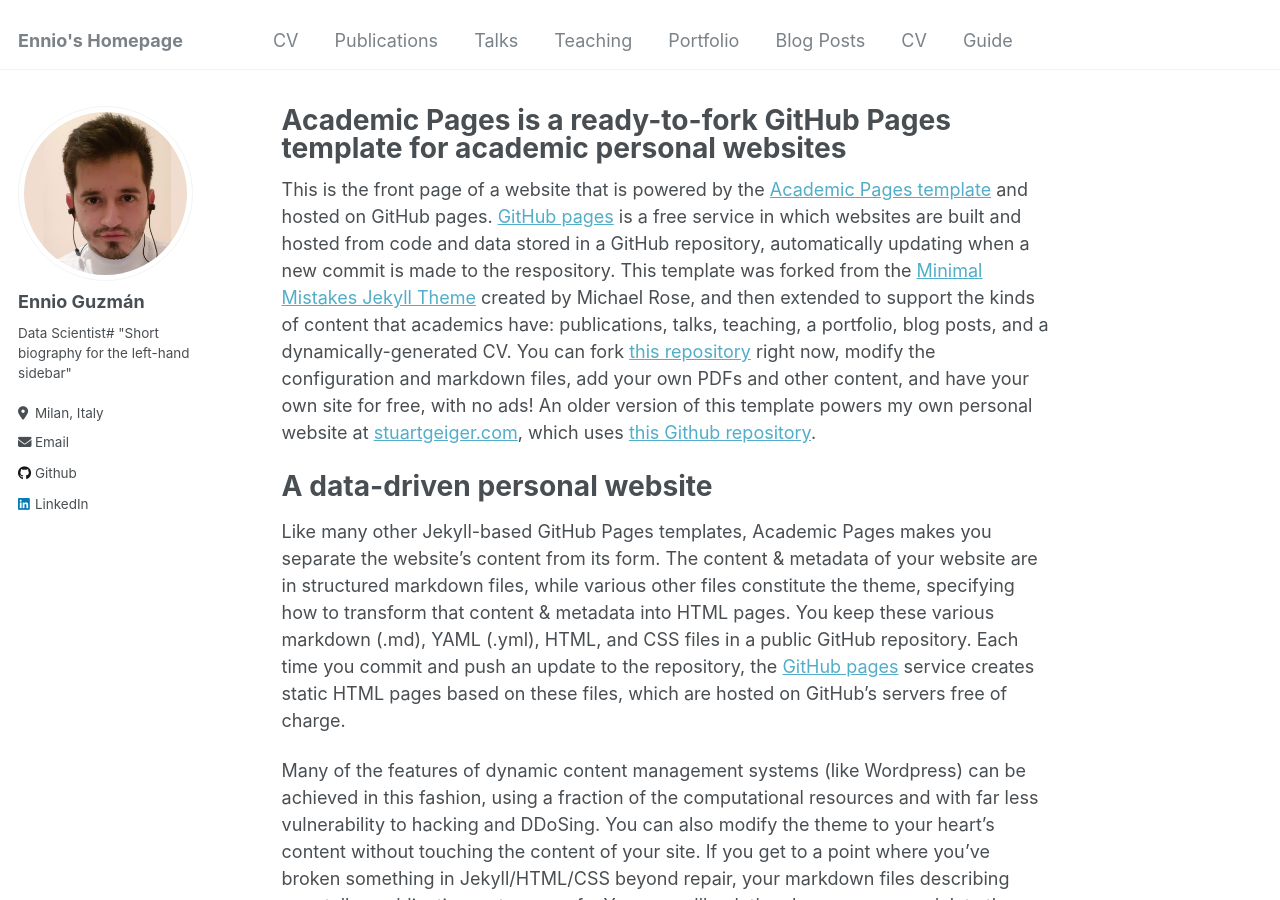
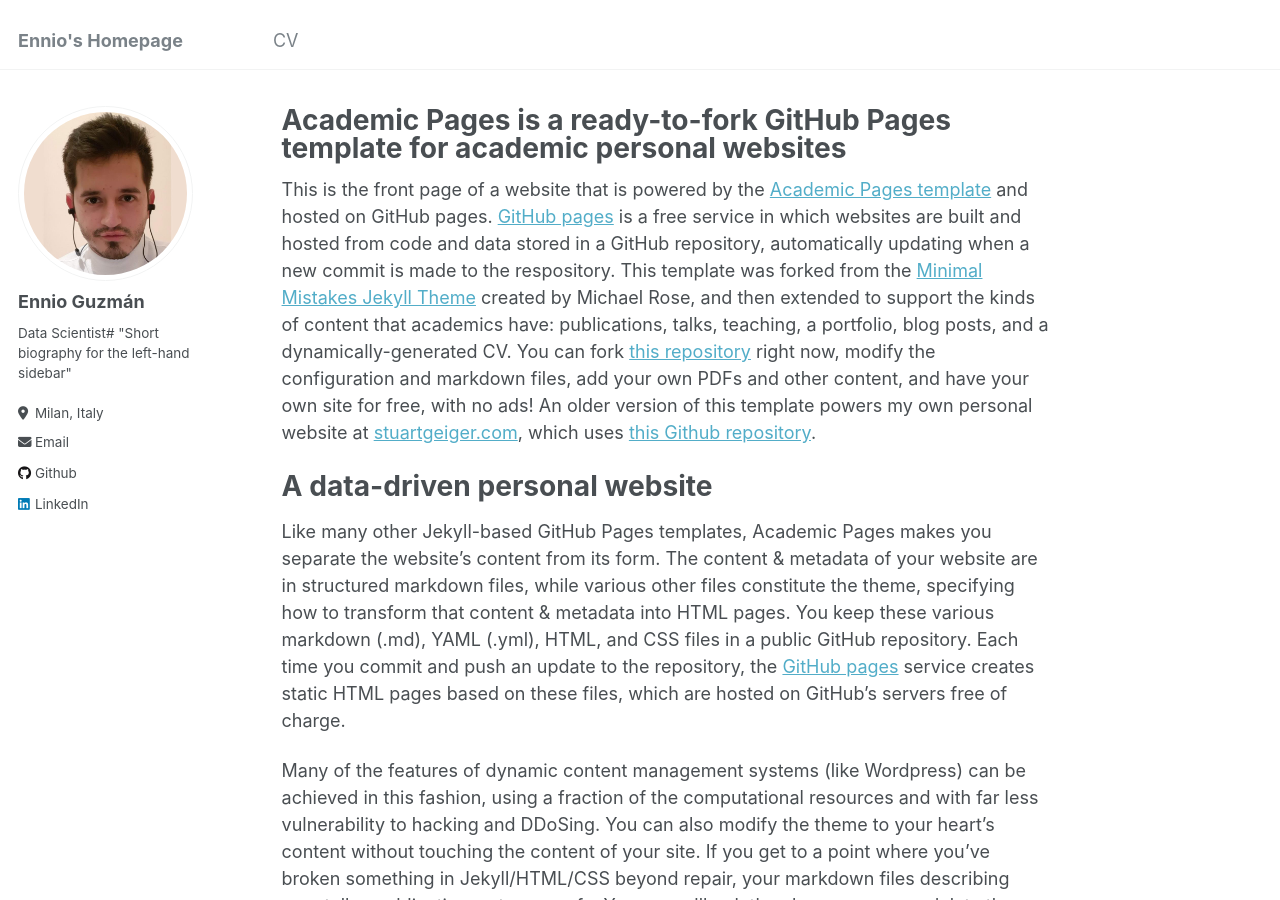
Before and after one commit to ennio-guzman/ennio-guzman.github.io, a Jekyll site: the page built from _pages/about.md, in a window 1280 px wide and 900 px high. Built offline with Jekyll 4.4.1, drawn with Linux system fonts in a browser that asks for light colours.

Commit message:
Update navigation.yml

```diff
--- a/_data/navigation.yml
+++ b/_data/navigation.yml
@@ -3,23 +3,14 @@ main:
   - title: "CV"
     url: /cv/
 
-  - title: "Publications"
-    url: /publications/
+ # - title: "Publications"
+ #   url: /publications/
 
-  - title: "Talks"
-    url: /talks/
+#  - title: "Talks"
+#    url: /talks/
 
-  - title: "Teaching"
-    url: /teaching/
+ # - title: "Portfolio"
+ #   url: /portfolio/
 
-  - title: "Portfolio"
-    url: /portfolio/
-
-  - title: "Blog Posts"
-    url: /year-archive/
-
-  - title: "CV"
-    url: /cv/
-
-  - title: "Guide"
-    url: /markdown/
+#  - title: "Blog Posts"
+#    url: /year-archive/
```
